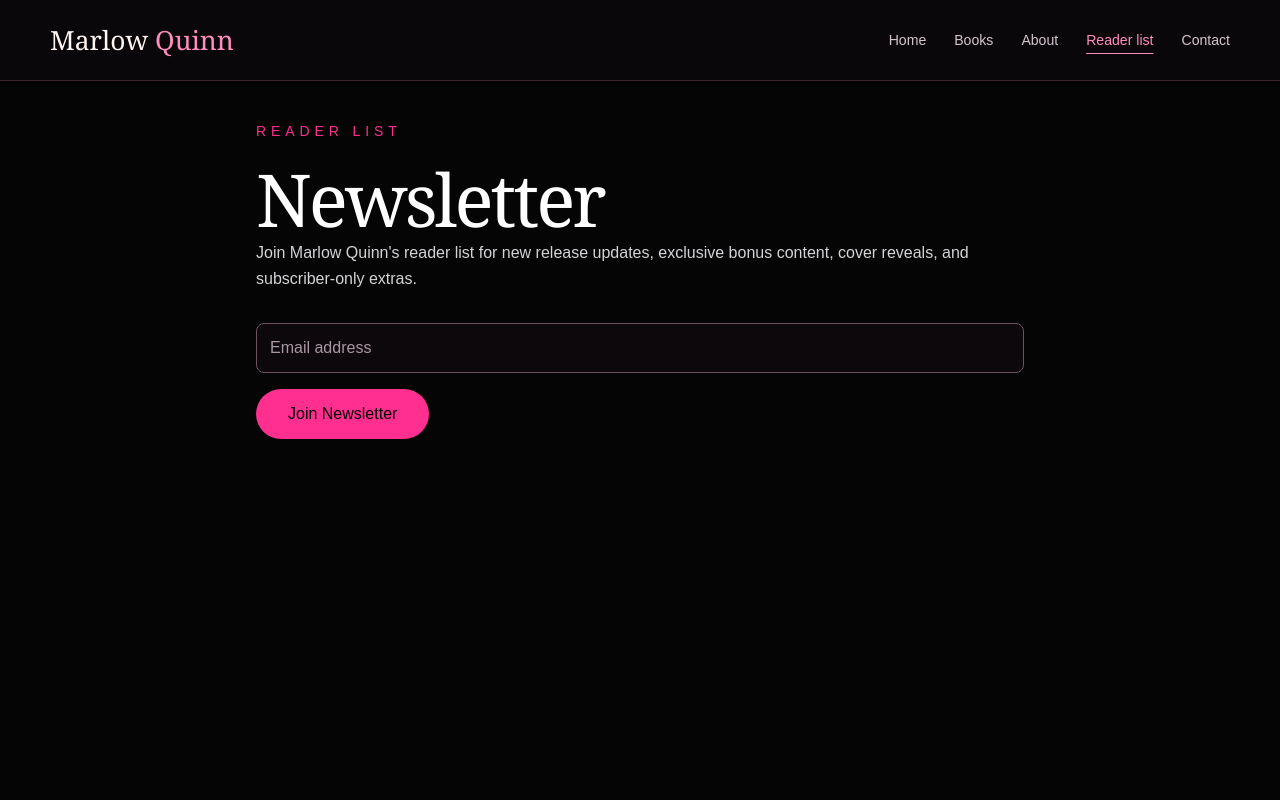
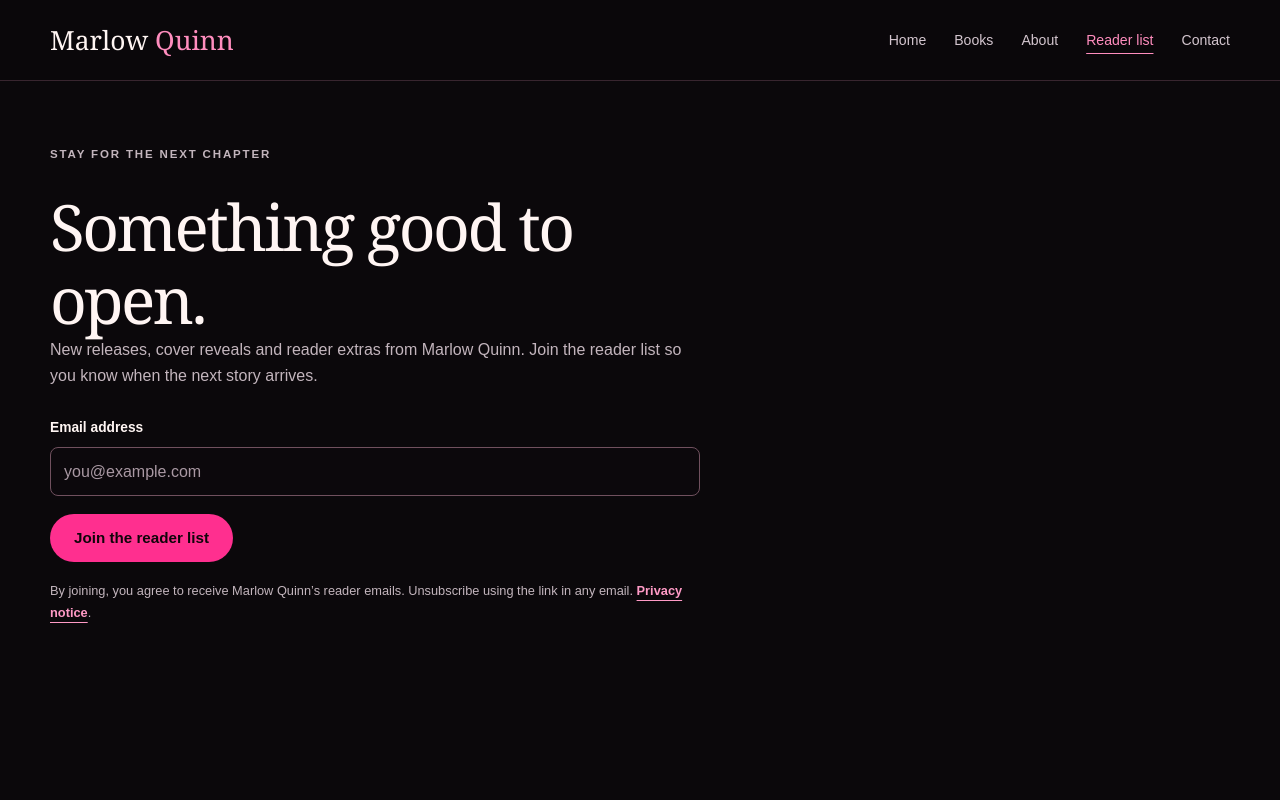
Before and after one commit to alex19849-dot/marlowquinn, a Next.js app: page /newsletter in a window 1280 px wide. Shown: the top 800 px of the page. Built offline with nearby package versions, Linux system fonts and the light colour scheme.

Commit message:
Make reader-list signup clearer and accessible

```diff
--- a/src/app/newsletter/page.tsx
+++ b/src/app/newsletter/page.tsx
@@ -1,85 +1,4 @@
-"use client";
-
-import { useState } from "react";
-
-export default function NewsletterPage() {
-  const [email, setEmail] = useState("");
-  const [loading, setLoading] = useState(false);
-  const [message, setMessage] = useState("");
-
-  async function handleSubmit(e: React.FormEvent<HTMLFormElement>) {
-    e.preventDefault();
-
-    setLoading(true);
-    setMessage("");
-
-    try {
-      const response = await fetch("/api/newsletter", {
-        method: "POST",
-        headers: {
-          "Content-Type": "application/json",
-        },
-        body: JSON.stringify({ email }),
-      });
-
-      const data = await response.json();
-
-      setMessage(data.message);
-
-      if (response.ok) {
-        setEmail("");
-      }
-    } catch {
-      setMessage("Something went wrong. Please try again.");
-    }
-
-    setLoading(false);
-  }
-
-  return (
-    <main className="min-h-screen bg-[#050505] px-6 py-10 text-white">
-      <section className="mx-auto max-w-3xl">
-        <p className="mb-4 text-sm uppercase tracking-[0.35em] text-[#ff2f8f]">
-          Reader List
-        </p>
-
-        <h1 className="text-4xl font-bold sm:text-6xl">
-          Newsletter
-        </h1>
-
-        <p className="mt-6 text-zinc-300">
-          Join Marlow Quinn's reader list for new release updates, exclusive
-          bonus content, cover reveals, and subscriber-only extras.
-        </p>
-
-        <form
-          onSubmit={handleSubmit}
-          className="mt-8 space-y-4"
-        >
-          <input
-            type="email"
-            required
-            value={email}
-            onChange={(e) => setEmail(e.target.value)}
-            placeholder="Email address"
-            className="w-full rounded-lg border border-zinc-700 bg-black px-4 py-3 text-white outline-none focus:border-[#ff2f8f]"
-          />
-
-          <button
-            type="submit"
-            disabled={loading}
-            className="rounded-full bg-[#ff2f8f] px-8 py-3 font-semibold text-black transition hover:opacity-90 disabled:opacity-50"
-          >
-            {loading ? "Joining..." : "Join Newsletter"}
-          </button>
-        </form>
-
-        {message && (
-          <p className="mt-6 text-zinc-300">
-            {message}
-          </p>
-        )}
-      </section>
-    </main>
-  );
-}
+import type { Metadata } from 'next';
+import { NewsletterForm } from '@/components/ReaderTools';
+export const metadata:Metadata={title:'Reader list',description:'Join Marlow Quinn’s reader list for new releases, cover reveals and reader extras.',alternates:{canonical:'/newsletter'}};
+export default function NewsletterPage(){return <main id="main-content" className="page-width page-section"><section className="form-shell"><p className="eyebrow">Stay for the next chapter</p><h1>Something good to open.</h1><p>New releases, cover reveals and reader extras from Marlow Quinn. Join the reader list so you know when the next story arrives.</p><NewsletterForm/></section></main>;}
```
